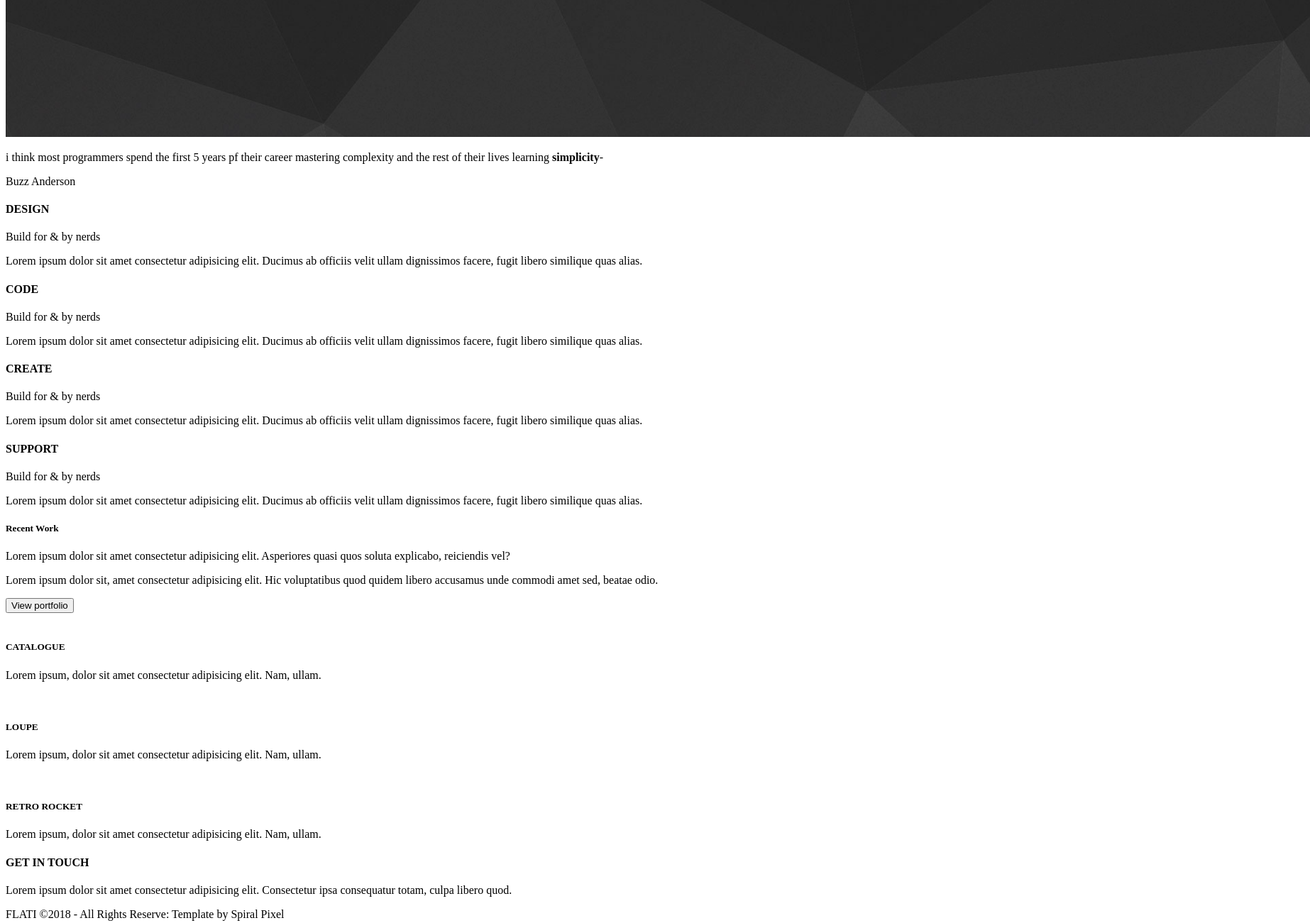
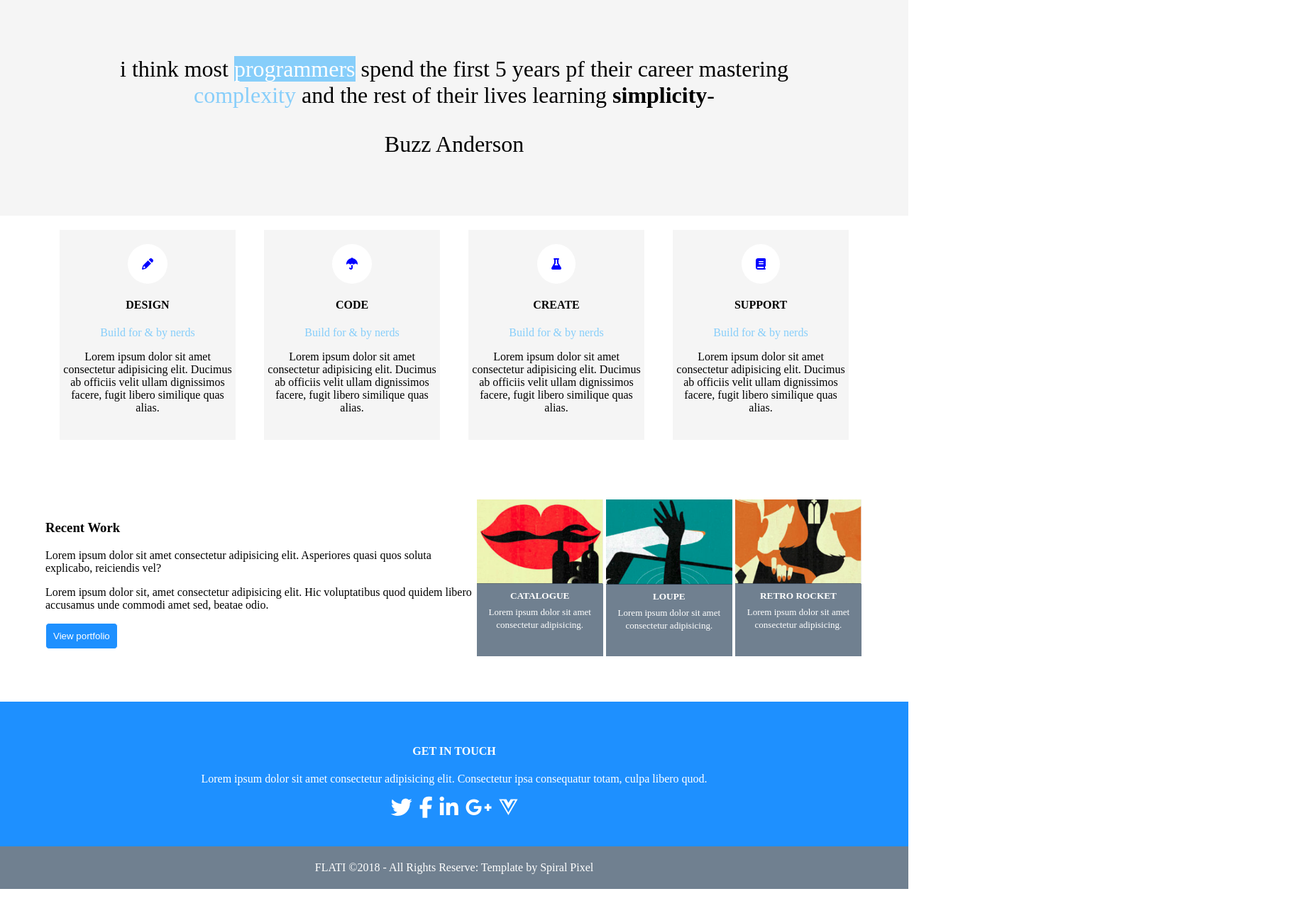
Before and after one commit to Jonathan-HL/Flati-sass, a website: page index.html in a window 1280 px wide. Shown: the part 492-1793 px from the top of the page at 71% size, 1846 px wide, since content can reach past the window. After the commit the page ends 1745 px from the top, so only its background shows below. Drawn offline with Linux system fonts and the light colour scheme.

Commit message:
Fin site

```diff
--- a/index.html
+++ b/index.html
@@ -3,8 +3,9 @@
 <head>
     <meta charset="UTF-8">
     <meta http-equiv="X-UA-Compatible" content="IE=edge">
-    <meta name="viewport" content="width=device-width, initial-scale=e">
+    <meta name="viewport" content="width=device-width, initial-scale=1.0">
     <title>Exo-flati</title>
+    <link rel="stylesheet" href="./public/css/style.css">
 </head>
 <body>
     <!-- Debut Header -->
@@ -22,8 +23,8 @@
                 <a href="">BLOG</a>
                 <a href="">CONTACT</a>
             </div>
-            <img src="./public/img/bg-header.png" alt="">
         </nav>
+    <img src="./public/img/bg-header.png" alt="">
     </header>
      <!-- Fin Header -->
 
@@ -31,7 +32,7 @@
     <section class="sc1">
         <div>
             <p>
-            i think most <span>programmers</span> spend the first 5 years pf their career mastering
+            i think most <span>programmers</span> spend the first 5 years pf their career mastering<br>
             <span>complexity</span> and the rest of their lives learning <b>simplicity</b>-
             </p>
 
@@ -45,38 +46,38 @@
     <!-- Debut Section 2 -->
     <section class="sc2">
         <div>
-            <i></i>
+            <i class="fas fa-pencil-alt"></i>
             <h4>
                 DESIGN
             </h4>
-            <p class="Bleu">Build for & by nerds</p>
+            <span>Build for & by nerds</span>
             <p>Lorem ipsum dolor sit amet consectetur adipisicing elit. Ducimus ab officiis velit ullam dignissimos facere, fugit libero similique quas alias.</p>
         </div>
 
         <div>
-            <i></i>
+            <i class="fas fa-umbrella"></i>
             <h4>
                 CODE
             </h4>
-            <p class="Bleu">Build for & by nerds</p>
+             <span>Build for & by nerds</span>
             <p>Lorem ipsum dolor sit amet consectetur adipisicing elit. Ducimus ab officiis velit ullam dignissimos facere, fugit libero similique quas alias.</p>
         </div>
 
         <div>
-            <i></i>
+            <i class="fas fa-flask"></i>
             <h4>
                 CREATE
             </h4>
-            <p class="Bleu">Build for & by nerds</p>
+             <span>Build for & by nerds</span>
             <p>Lorem ipsum dolor sit amet consectetur adipisicing elit. Ducimus ab officiis velit ullam dignissimos facere, fugit libero similique quas alias.</p>
         </div>
 
         <div>
-            <i></i>
+            <i class="fas fa-book"></i>
             <h4>
                 SUPPORT
             </h4>
-            <p class="Bleu">Build for & by nerds</p>
+             <span>Build for & by nerds</span>
             <p>Lorem ipsum dolor sit amet consectetur adipisicing elit. Ducimus ab officiis velit ullam dignissimos facere, fugit libero similique quas alias.</p>
         </div>
     </section>
@@ -85,46 +86,51 @@
     <!-- Debut Section 3 -->
     <section class="sc3">
         <div>
-            <h5>
+            <h3>
                 Recent Work
-            </h5>
+            </h3>
             <p>Lorem ipsum dolor sit amet consectetur adipisicing elit. Asperiores quasi quos soluta explicabo, reiciendis vel?</p>
             <p>Lorem ipsum dolor sit, amet consectetur adipisicing elit. Hic voluptatibus quod quidem libero accusamus unde commodi amet sed, beatae odio.</p>
             <button>View portfolio</button>
         </div>
-        <div class="boite">
-             <div>
-                 <img src="" alt="">
+
+             <div class="color">
+                 <img src="./public/img/flati-design-screenshot1.png" alt="Levre rouge">
                  <h5>CATALOGUE</h5>
-                 <p>Lorem ipsum, dolor sit amet consectetur adipisicing elit. Nam, ullam.</p>
+                 <span>Lorem ipsum dolor sit amet consectetur adipisicing.</span>
              </div>
 
-             <div>
-                <img src="" alt="">
+             <div class="color">
+                <img src="./public/img/flati-design-screenshot2.png" alt="main">
                 <h5>LOUPE</h5>
-                <p>Lorem ipsum, dolor sit amet consectetur adipisicing elit. Nam, ullam.</p>
+                <span>Lorem ipsum dolor sit amet consectetur adipisicing.</span>
             </div>
 
-            <div>
-                <img src="" alt="">
+            <div class="color">
+                <img src="./public/img/flati-design-screenshot3.png" alt="gens">
                 <h5>RETRO ROCKET</h5>
-                <p>Lorem ipsum, dolor sit amet consectetur adipisicing elit. Nam, ullam.</p>
+                <span>Lorem ipsum dolor sit amet consectetur adipisicing.</span>
             </div>
-        </div>
+
     </section>
     <!-- Fin Section 3 -->
 
     <!-- Debut Footer -->
     <footer>
+        <div>
         <h4>GET IN TOUCH</h4>
         <p>Lorem ipsum dolor sit amet consectetur adipisicing elit. Consectetur ipsa consequatur totam, culpa libero quod.</p>
+        <i class="fab fa-twitter"></i>
+        <i class="fab fa-facebook-f"></i>
+        <i class="fab fa-linkedin-in"></i>
+        <i class="fab fa-google-plus-g"></i>
+        <i class="fab fa-vuejs"></i>
+       </div>
 
         <div>
             <p>FLATI &copy;2018 - All Rights Reserve: Template by Spiral Pixel</p>
         </div>
     </footer>
-
-
-
+     <!-- Fin Footer -->
 </body>
 </html>
--- a/src/sass/style.sass
+++ b/src/sass/style.sass
@@ -5,3 +5,129 @@ $fa-font-path : "../../node_modules/@fortawesome/fontawesome-free/webfonts"
 @import "../../node_modules/@fortawesome/fontawesome-free/scss/solid.scss"
 @import "../../node_modules/@fortawesome/fontawesome-free/scss/brands.scss"
 @import "../../node_modules/@fortawesome/fontawesome-free/scss/regular.scss"
+body
+    margin: 0
+header
+    nav
+     display: flex
+     background-color: #778899
+     div
+         flex: 1
+         text-align: center
+         color: white
+         margin: auto
+         a
+             text-decoration: none
+             color: white
+             padding: 10px
+             font-size: 15px
+         span
+             background-color: blue
+             border-radius: 10px
+             padding: 30px
+    img
+         width: 100%
+.sc1
+    background-color: whitesmoke
+    display: flex
+    padding: 50px 0px
+    div
+     margin: auto
+     text-align: center
+     p
+         font-size: xx-large
+    span
+         &:first-child
+            background-color: #87CEFA
+            color: white
+    span
+         &:last-of-type
+            color: #87CEFA
+.sc2
+    display: flex
+    text-align: center
+    margin: 0 5%
+    div
+        background-color: whitesmoke
+        margin: 20px
+        padding: 20px 0px
+    i
+        color: blue
+        border-radius: 50%
+        padding: 20px
+        background-color: white
+    span
+        color: #87CEFA
+.sc3
+    display: flex
+    margin: 5% 5%
+    flex-wrap: nowrap
+    div
+        &:first-of-type
+        text-align: center
+        margin-right: 10%
+        margin: 10px 0
+        h3
+            text-align: start
+        p
+            text-align: start
+        button
+            background-color: #1E90FF
+            display: block
+            border: 1px solid
+            border-radius: 5px
+            color: white
+            padding: 10px 10px
+    .color
+        background-color: #708090
+        margin: 0 2px
+        color: white
+        h5
+            margin: 5px 0px
+        span
+            text-align: center
+            font-size: small
+    img
+        width: 100%
+footer
+    div
+        &:first-of-type
+             background-color: #1E90FF
+             text-align: center
+             color: white
+             padding: 40px 0px
+    i
+        font-size: 30px
+        margin: 0 3px
+    div
+        &:last-of-type
+            margin: 0
+            padding: 5px
+            text-align: center
+            background-color:#708090
+            color: white
+@media screen and (max-width:600px)
+    header nav div span
+        padding: 0
+    nav
+        flex-direction: column
+    .sc2
+        flex-direction: column
+    .sc3
+        flex-direction: column
+        margin: 0px 0px
+    .sc3 .color
+        margin: 2px 0px
+    .sc3 h5, .sc3 span
+        padding: 20px
+        justify-content: space-between
+
+@media screen and (min-width: 768px) and (max-width:1024px)
+    header nav div span
+        padding: 0
+    nav
+        flex-direction: column
+    .sc2
+        margin: 0
+    .sc3
+        margin: 20px 20px
```
Also changed, not shown: public/css/style.css, 1 other file.
